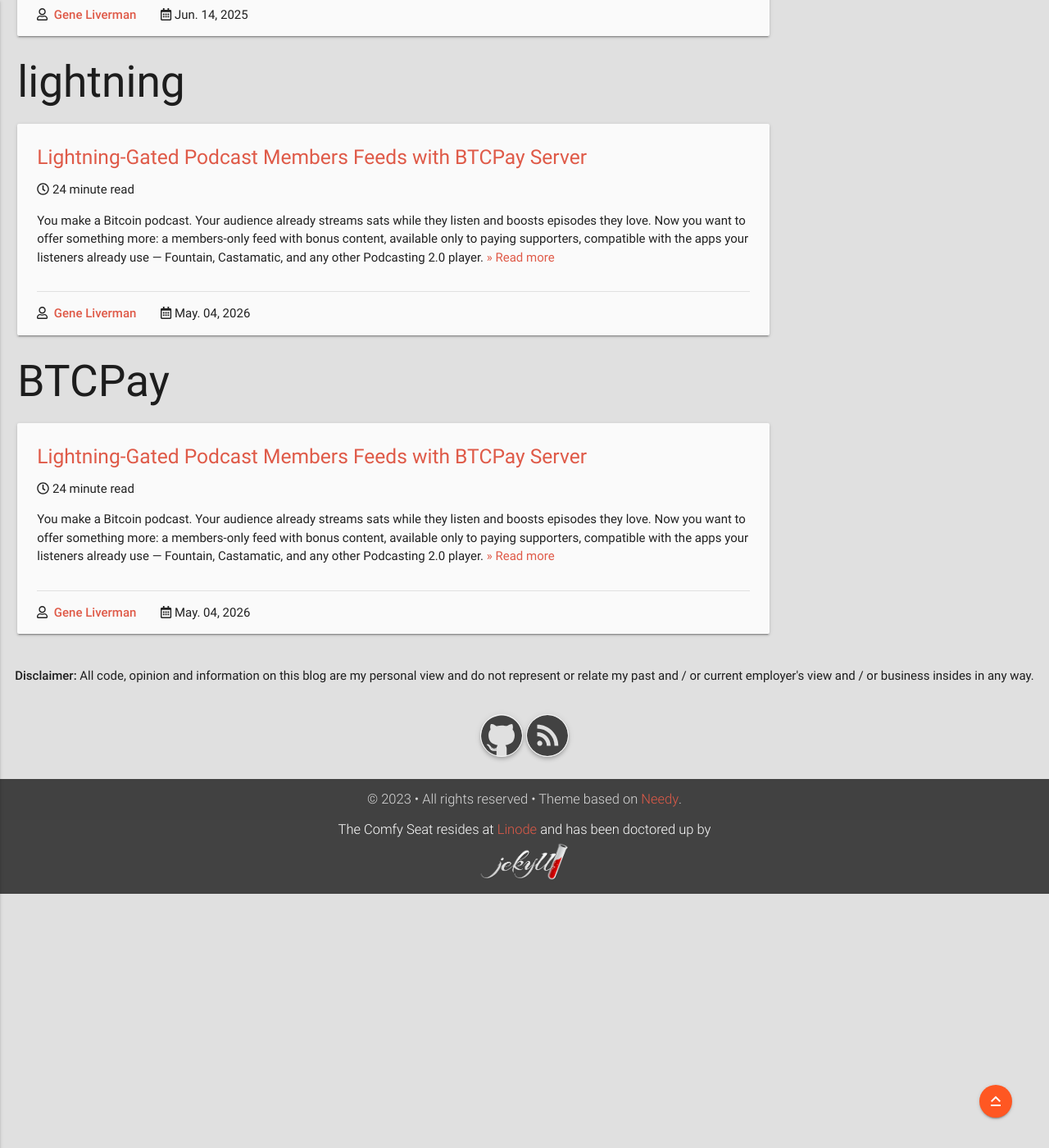
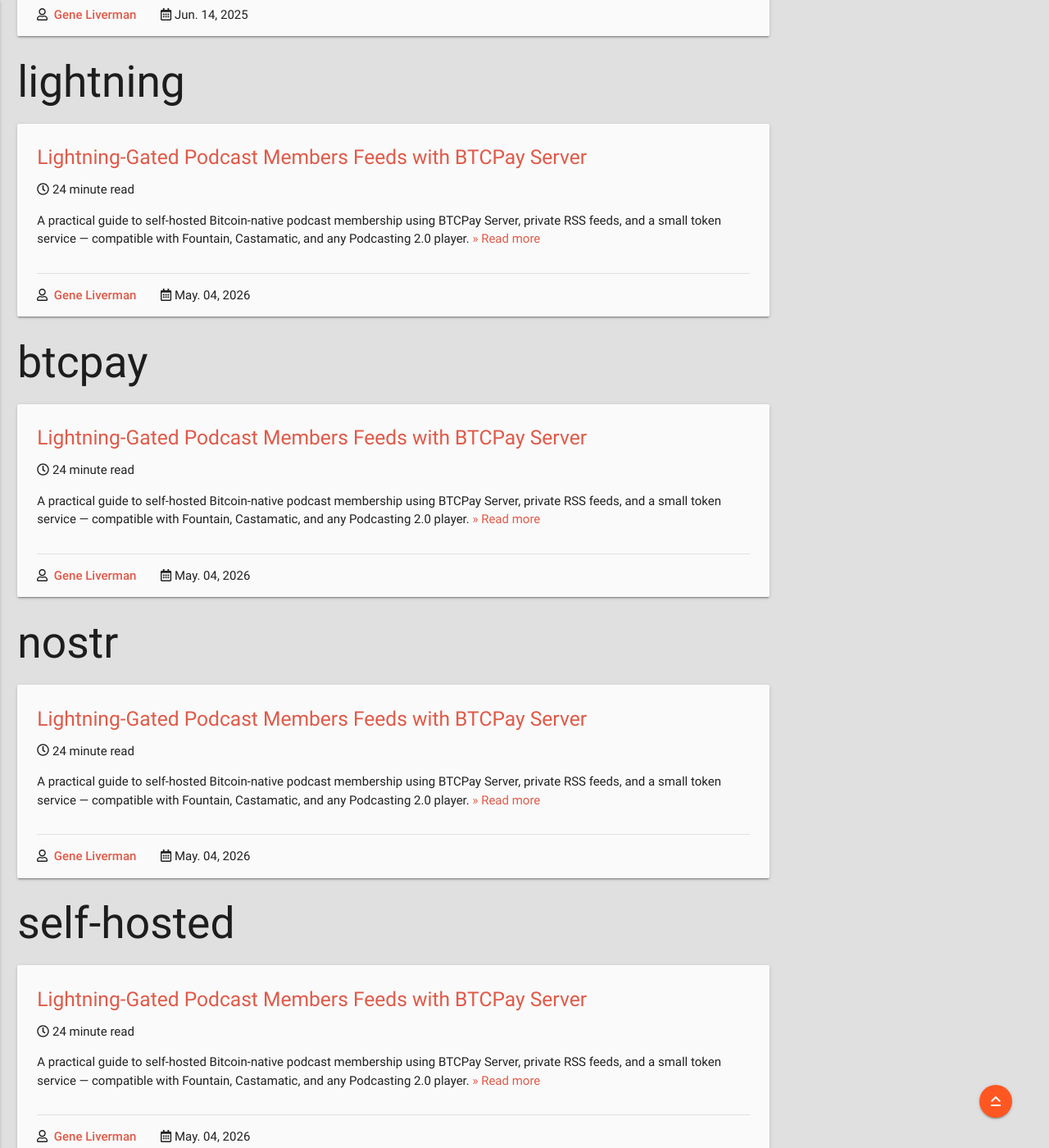
Before and after one commit to genebean/jekyll-beanbag, a Jekyll site: the page built from _pages/tag-archive.md, in a window 1280 px wide and 1400 px high, scrolled down 26153 px. Shown: the whole window at 82% size. Built offline with Jekyll 4.4.1, drawn with Linux system fonts in a browser that asks for light colours; nearby versions of some CDN libraries; comment, search, counter and statistics services are not loaded; some of the changed text lies outside the part shown.

Commit message:
Update front matter & add image

````diff
--- a/_posts/2026-05-04-podcast-members-feed.md
+++ b/_posts/2026-05-04-podcast-members-feed.md
@@ -3,12 +3,18 @@
 title: Lightning-Gated Podcast Members Feeds with BTCPay Server
 date: 2026-05-04
 description: >-
-  You make a Bitcoin podcast. Your audience already streams sats while they listen and boosts episodes they love. Now you want to offer something more: a members-only feed with bonus content, available only to paying supporters, compatible with the apps your listeners already use — Fountain, Castamatic, and any other Podcasting 2.0 player.
+  A practical guide to self-hosted Bitcoin-native podcast membership using
+  BTCPay Server, private RSS feeds, and a small token service — compatible
+  with Fountain, Castamatic, and any Podcasting 2.0 player.
+image:
+  path: '/assets/images/posts/2026-05-04-lightning-podcast-members.jpg'
 tags:
-  - podcasting
   - bitcoin
   - lightning
-  - BTCPay
+  - podcasting
+  - btcpay
+  - nostr
+  - self-hosted
 ---
 
 ## Introduction
@@ -20,8 +26,6 @@
 This article describes a practical, self-hosted architecture for exactly that. It is written for the podcaster who wants to understand how the pieces fit together, and for the developer — perhaps a technically-minded co-host — who will build and maintain it. The complete reference implementation, including all source code, NixOS configuration, and alerting rules, lives at [github.com/genebean/podcast-members-feed](https://github.com/genebean/podcast-members-feed). Two deployment paths are covered: one built on Umbrel that most people can follow without prior server administration experience, and one built on NixOS for a fully declarative, production-grade system.
 
 One note before we begin: if you and your listeners are already streaming sats and boosting, value-for-value is already working for your public feed. This architecture sits alongside that — it does not replace it. Members get a private feed with bonus content; everyone else keeps listening and paying however they choose.
-
----
 
 ## Subscriber Experience
 
@@ -37,8 +41,6 @@
 
 A subscriber does not need to provide an email address if they provide their Nostr npub, and vice versa. At least one is required. For a Nostr-native listener who prefers not to share their email, npub-only is fully supported.
 
----
-
 ## How It Works
 
 The subscriber experience above is produced by three pieces working together.
@@ -51,8 +53,6 @@
 
 When a subscription expires or is suspended, any active tokens for that subscriber are revoked immediately.
 
----
-
 ## The Stack
 
 **BTCPay Server** handles everything money-related: Lightning invoices, subscription plans, renewal reminders, and webhooks. It is self-hosted, open-source, and takes no fees. Its native subscription system handles monthly and annual billing, sends renewal reminders automatically, and provides a subscriber management dashboard.
@@ -62,8 +62,6 @@
 **PodServer** is a BTCPay Server plugin that adds podcast hosting to your BTCPay instance. It generates a valid RSS feed with Podcasting 2.0 tags including value splits, and manages your audio files. You will use it to host the members-only feed separately from your public feed.
 
 **The token service** is a small Python application — the glue between BTCPay and your private RSS feed. The complete source is at `pkgs/podcast-token-service/token_service.py` in the repository. It listens for BTCPay webhooks, manages tokenized feed URLs, proxies the private feed, delivers notifications via email and Nostr DM, and exposes Prometheus metrics. This is the only custom code in the stack.
-
----
 
 ## Infrastructure Considerations
 
@@ -85,8 +83,6 @@
 
 For Path B on a dedicated server, a Hetzner CX32 (4 vCPU, 8 GB RAM) with an attached 1 TB volume covers the full stack.
 
----
-
 ## Choosing a Deployment Path
 
 Both paths share the same architecture, the same BTCPay configuration, the same PodServer setup, and the same token service code. They differ in how the infrastructure is assembled and managed.
@@ -96,8 +92,6 @@
 **Path B: NixOS** is the right choice if you want a fully declarative, auditable system where every piece of infrastructure is described in version-controlled configuration, or if you are already running NixOS infrastructure. It uses nix-bitcoin for BTCPay and LND, a custom NixOS module for the token service, and produces the same Podman-compatible container image used in Path A from the same Nix derivation.
 
 Neither path is a stepping stone to the other — both are legitimate long-term choices. A podcaster running a healthy Umbrel with active Lightning channels has no compelling reason to migrate to NixOS unless that operational model is what they want.
-
----
 
 ## Path A: Umbrel Deployment
 
@@ -191,8 +185,6 @@
 curl -s http://127.0.0.1:8765/health
 # {"status":"ok"}
 ```
-
----
 
 ## Path B: NixOS Deployment
 
@@ -338,8 +330,6 @@
 
 The GitHub Actions workflow in the repository builds this image and pushes it to `ghcr.io/genebean/podcast-members-feed` automatically on pushes to main and on version tags.
 
----
-
 ## BTCPay Configuration
 
 This section applies to both deployment paths.
@@ -373,8 +363,6 @@
 
 Enable **Automatic redelivery** so BTCPay retries failed deliveries if the token service is briefly unavailable.
 
----
-
 ## PodServer Setup
 
 Install PodServer from the BTCPay Plugins menu. Configure audio file storage — a local directory or an S3-compatible bucket both work. [Backblaze B2](https://www.backblaze.com/cloud-storage) is a cost-effective S3-compatible option worth considering for audio hosting.
@@ -384,8 +372,6 @@
 Add a `<podcast:value>` block to the members feed exactly as you would your public feed. Members who listen in Podcasting 2.0 apps can stream sats and boost episodes on the private feed. Access is what they are paying for; their listening behaviour remains their own.
 
 Note the internal feed URL PodServer generates. On Path A, use the Umbrel's Tailscale IP in the address. On Path B, this is a localhost address. This URL goes into `PODSERVER_FEED_URL` — subscribers never see it.
-
----
 
 ## The Token Service
 
@@ -423,8 +409,6 @@
 - `GET /metrics` — Prometheus metrics (bearer token required)
 - `POST /admin/cleanup` — remove old expired tokens (bearer token, localhost nginx)
 - `GET /health` — liveness check
-
----
 
 ## Validating the Token Service
 
@@ -514,8 +498,6 @@
 
 Once all checks pass the token service is working correctly and you are ready to proceed with the full BTCPay and Lightning setup.
 
----
-
 ## Nostr Integration
 
 Nostr plays two roles in this architecture. On the server side it is always active — the service has its own keypair and is ready to publish to relays. On the subscriber side it is opt-in: a subscriber who provides their npub during checkout gets additional capabilities.
@@ -545,8 +527,6 @@
 The result: a subscriber proves they own the npub associated with their subscription without any password or session — just their key. For an audience that already uses Nostr keys daily, this is the natural model.
 
 **On mobile:** standard iOS and Android browsers do not support extensions, so the NIP-07 signing flow is not available on phones. Mobile users should use the email fallback — reply to the subscription confirmation email to have their URL resent. The recovery page makes this clear.
-
----
 
 ## Accounting and Reporting
 
@@ -587,8 +567,6 @@
   --db /var/lib/podcast-token-service/tokens.db \
   stats
 ```
-
----
 
 ## Operations
 
@@ -685,8 +663,6 @@
 
 Update prices in BTCPay under the Subscription Offering. Existing active subscribers are unaffected — their tokens remain valid until natural expiry. New subscribers pay the updated price.
 
----
-
 ## Limitations and Honest Tradeoffs
 
 **No automatic recurring charges.** Bitcoin does not support automatic debits. Subscribers must actively renew. BTCPay's reminder emails handle most of this, but annual plans reduce the friction significantly — make the annual option genuinely attractive.
````
Also changed, not shown: assets/images/posts/2026-05-04-lightning-podcast-members.jpg (added).
